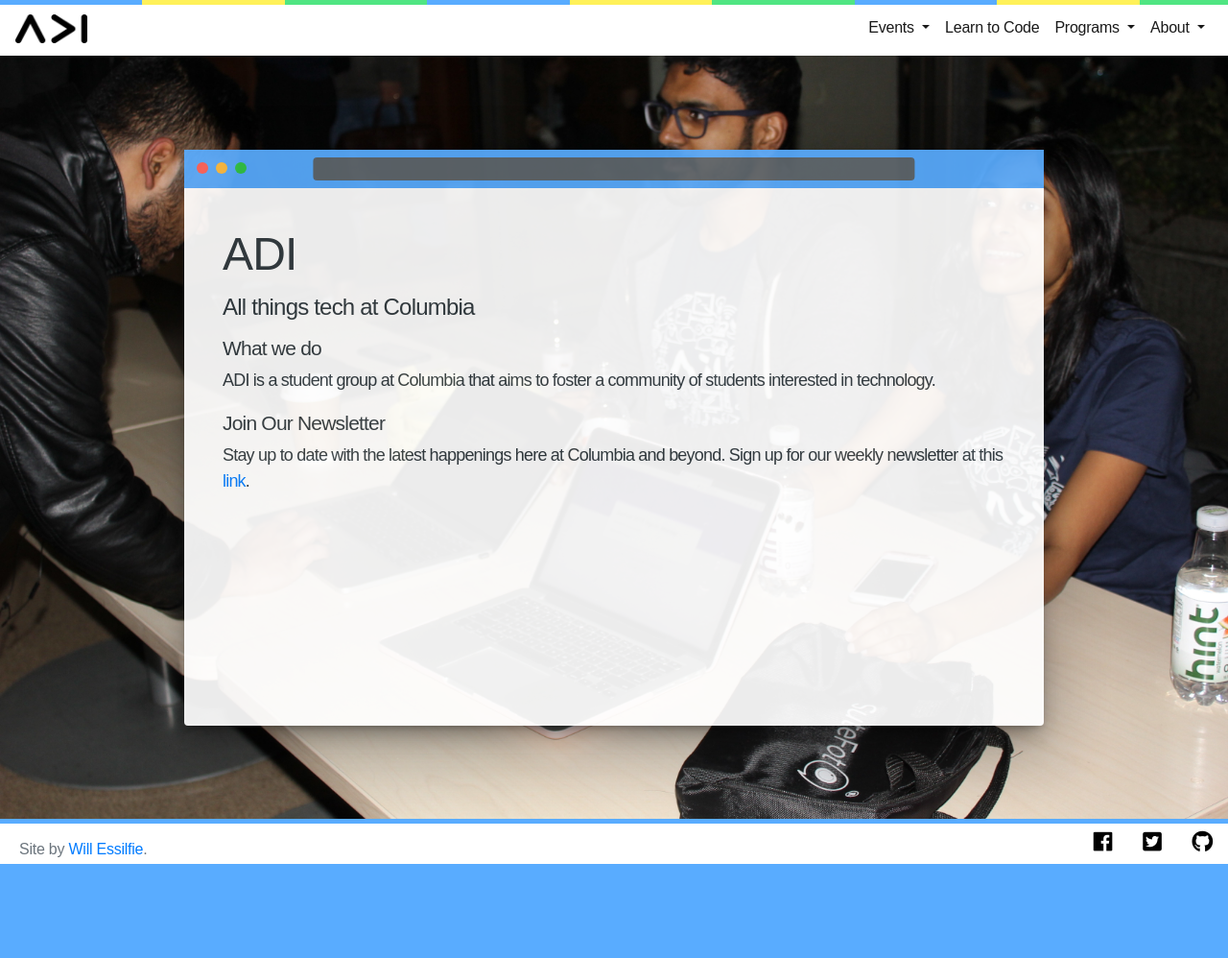
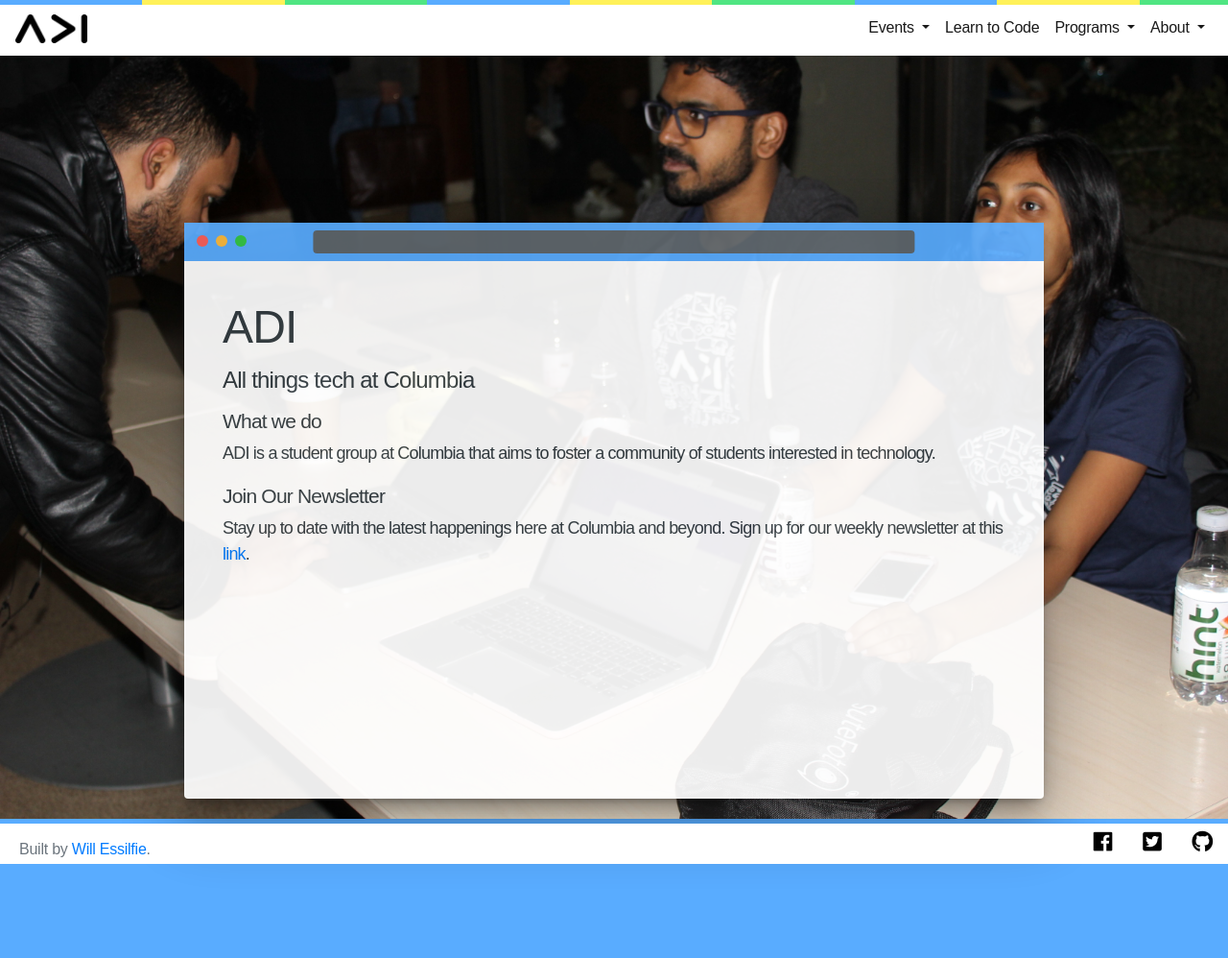
Before and after one commit to adicu/adicu.github.io, a Jekyll site: the page built from index.md, in a window 1280 px wide. Shown: the whole page at 96% size. Built offline with Jekyll 4.4.1, drawn with Linux system fonts in a browser that asks for light colours; nearby versions of some CDN libraries; some web fonts are replaced; after the commit the page ends 974 px from its top, so only the background shows below that.

Commit message:
lowering inner window

```diff
--- a/_includes/footer.html
+++ b/_includes/footer.html
@@ -2,7 +2,7 @@
 
 <nav class="navbar navbar-light">
   <ul class="nav" id="adi-footer">
-    <span class="text-muted" id="footer-credit">Site by <a href="https://twitter.com/WillEssilfie">Will Essilfie</a>.</span>
+    <span class="text-muted" id="footer-credit">Built by <a href="https://twitter.com/WillEssilfie">Will Essilfie</a>.</span>
     <li class="nav-item ml-auto">
       <a id="footer-link" class="nav-link" target="__blank" href="https://www.fb.com/adicu"><i class="fab fa-facebook"></i></a>
     </li>
--- a/_layouts/default.html
+++ b/_layouts/default.html
@@ -7,9 +7,6 @@
 {% include nav.html %}
 
 <!-- Home splash (full screen) -->
-<br>
-
-
 <div class="home-img">
   <div class="browser">
   <div class="chrome">
--- a/css/style.css
+++ b/css/style.css
@@ -21,7 +21,7 @@ body {
 }
 
 .home-img {
-	padding-top: 10px;
+	padding-top: 110px;
 	height:100vh;
 	width: 100vw;
 	background-size: 100%;
```
